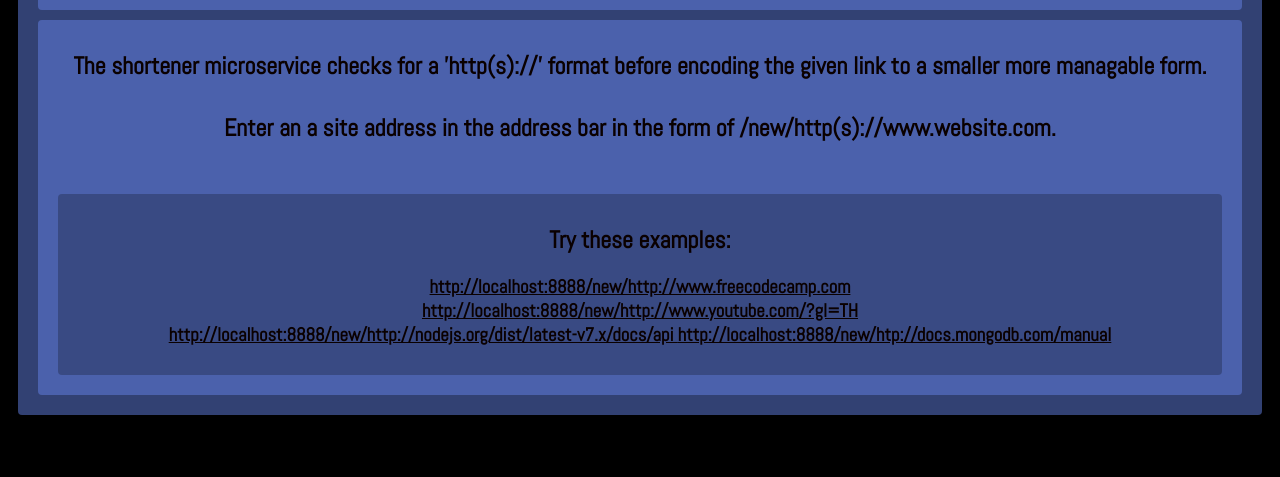
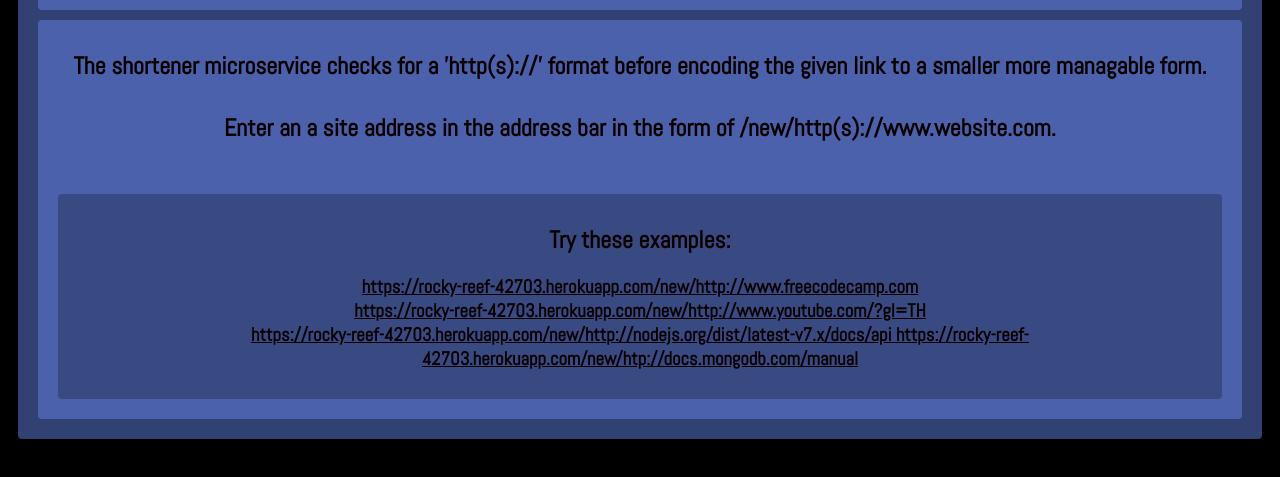
Before and after one commit to jessecrofutt/FCC-URL-Shortener-Microservice, a website: page public/index.html in a window 1280 px wide. Shown: the part 123-600 px from the top of the page. Drawn offline with nearby package versions, Linux system fonts and the light colour scheme; files that its build step writes are made by us from their sources.

Commit message:
change homepage urls

```diff
--- a/public/index.html
+++ b/public/index.html
@@ -30,7 +30,22 @@
             Try these examples:
             </h2>
         <h3>
-            <a href="http://localhost:8888/new/http://www.freecodecamp.com">
+            <a href="https://rocky-reef-42703.herokuapp.com/new/http://www.freecodecamp.com">
+                https://rocky-reef-42703.herokuapp.com/new/http://www.freecodecamp.com
+            </a>
+            <br>
+            <a href="https://rocky-reef-42703.herokuapp.com/new/http://www.youtube.com/?gl=TH">
+                https://rocky-reef-42703.herokuapp.com/new/http://www.youtube.com/?gl=TH
+            </a>
+            <br>
+            <a href="https://rocky-reef-42703.herokuapp.com/new/http://nodejs.org/dist/latest-v7.x/docs/api">
+                https://rocky-reef-42703.herokuapp.com/new/http://nodejs.org/dist/latest-v7.x/docs/api
+            </a>
+            <a href="https://rocky-reef-42703.herokuapp.com/new/htp://docs.mongodb.com/manual">
+                https://rocky-reef-42703.herokuapp.com/new/htp://docs.mongodb.com/manual
+            </a>
+            <br>
+            <!-- <a href="http://localhost:8888/new/http://www.freecodecamp.com">
                 http://localhost:8888/new/http://www.freecodecamp.com
             </a>
             <br>
@@ -44,7 +59,7 @@
             <a href="http://localhost:8888/new/htp://docs.mongodb.com/manual">
                 http://localhost:8888/new/htp://docs.mongodb.com/manual
             </a>
-            <br>
+            <br> -->
         </h3>
     </div>
     </div>
```
